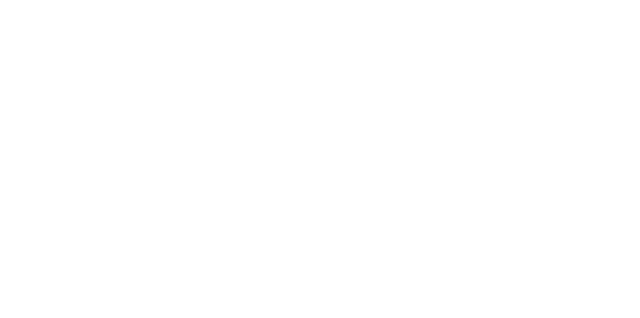
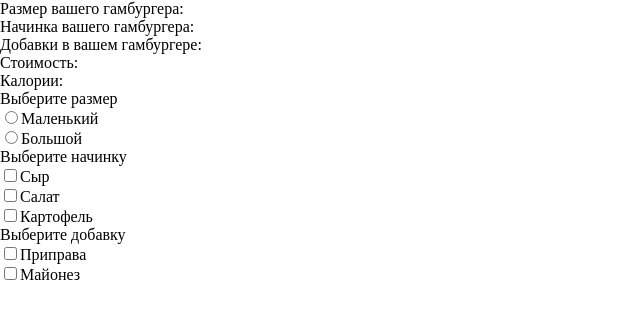
Before and after one commit to Anatoliy700/AdvancedCourse_Javascript, a plain HTML site: page lesson1/Anatoliy/task_3/index.html in a window 1280 px wide. Shown: the whole page, without its empty margins (0-640 px from the left). Drawn offline with Linux system fonts and the light colour scheme.

Commit message:
Задание 3 (начал верстку)

```diff
--- a/lesson1/Anatoliy/task_3/HamburgerException.js
+++ b/lesson1/Anatoliy/task_3/HamburgerException.js
@@ -3,10 +3,10 @@
 /**
  * Представляет информацию об ошибке в ходе работы с гамбургером.
  * Подробности хранятся в свойстве message.
- * @constructor
  */
 class HamburgerException extends Error {
 
+  //TODO: доделать JSDoc
   constructor(message) {
     super(message);
     // this.message = message;
--- a/lesson1/Anatoliy/task_3/index.html
+++ b/lesson1/Anatoliy/task_3/index.html
@@ -3,15 +3,60 @@
 <head>
   <meta charset="UTF-8">
   <title>Task_3</title>
+  <link rel="stylesheet" href="style.css">
   <script src="Hamburger.js"></script>
   <script src="HamburgerException.js"></script>
   <script>
 
-    let hamb = new Hamburger(Hamburger.SIZE_LARGE, Hamburger.STUFFING_SALAD, Hamburger.STUFFING_CHEESE);
+
+    let hamb = new Hamburger(Hamburger.SIZE_LARGE);
   </script>
 </head>
 <body>
 
+<div id="container">
+  <div class="info">
+    <div class="info_size">
+      <span>Размер вашего гамбургера: </span><span id="size"></span>
+    </div>
+    <div class="info_stuffing">
+      <span>Начинка вашего гамбургера: </span><span id="stuffing"></span>
+    </div>
+    <div class="info_topping">
+      <span>Добавки в вашем гамбургере: </span><span id="topping"></span>
+    </div>
+    <div class="info_price">
+      <span>Стоимость: </span><span id="price"></span>
+    </div>
+    <div class="info_calories">
+      <span>Калории: </span><span id="calories"></span>
+    </div>
+  </div>
+  <div class="form">
+    <div class="form_size">
+      <div class="form_title">
+        Выберите размер
+      </div>
+      <label><input name="size" type="radio" id="size_small">Маленький</label>
+      <label><input name="size" type="radio" id="size_large">Большой</label>
+    </div>
+    <div class="form_stuffing">
+      <div class="form_title">
+        Выберите начинку
+      </div>
+      <label><input type="checkbox" id="stuffing_cheese">Сыр</label>
+      <label><input type="checkbox" id="stuffing_salad">Салат</label>
+      <label><input type="checkbox" id="stuffing_potato">Картофель</label>
+    </div>
+    <div class="form_topping">
+      <div class="form_title">
+        Выберите добавку
+      </div>
+      <label><input type="checkbox" id="topping_mayo">Приправа</label>
+      <label><input type="checkbox" id="topping_spice">Майонез</label>
+    </div>
+  </div>
+</div>
 
 </body>
 </html>
--- /dev/null
+++ b/lesson1/Anatoliy/task_3/style.css
@@ -0,0 +1,12 @@
+body{
+  margin: 0;
+  padding: 0;
+}
+
+#container{
+  /*background-color: #44a2ff;*/
+}
+
+label{
+  display: block;
+}
```
Also changed, not shown: lesson1/Anatoliy/task_3/contriller.js (added, +10 -0 lines).
